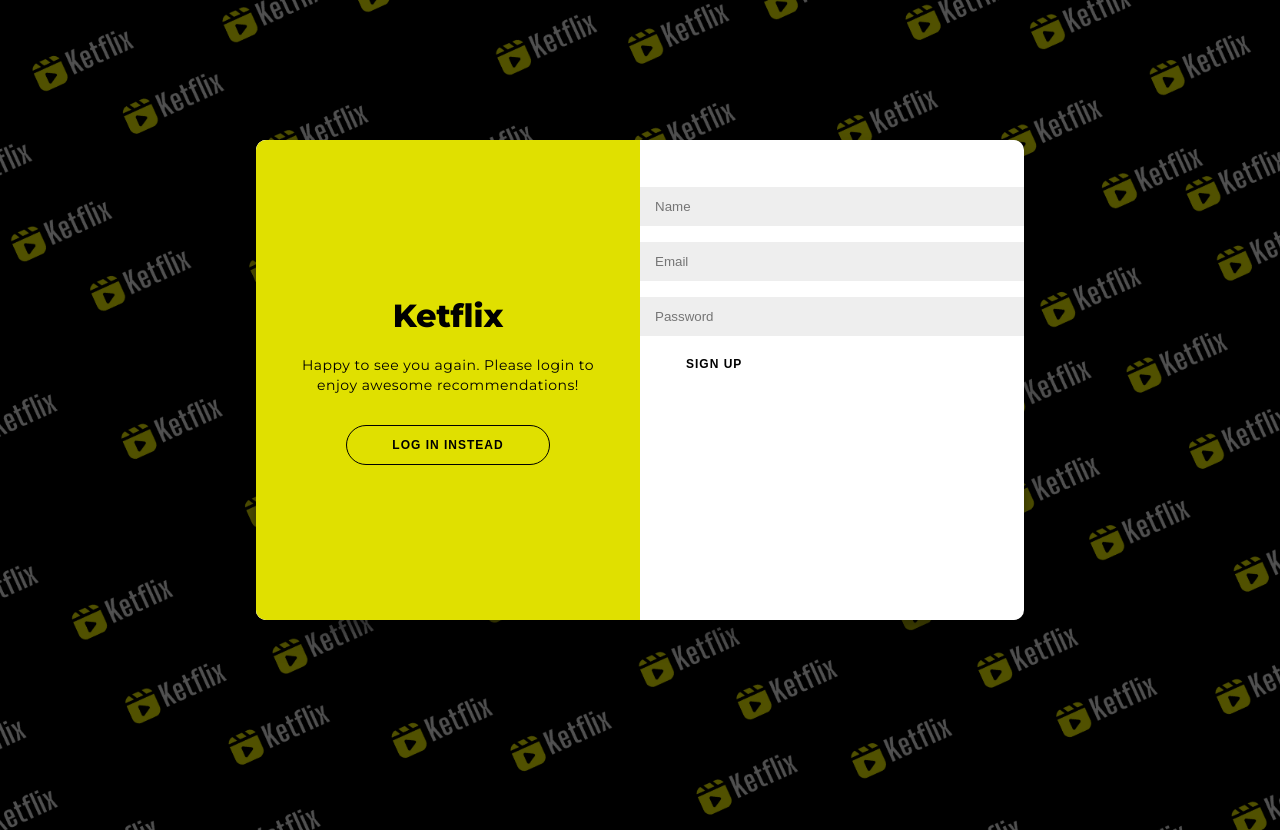
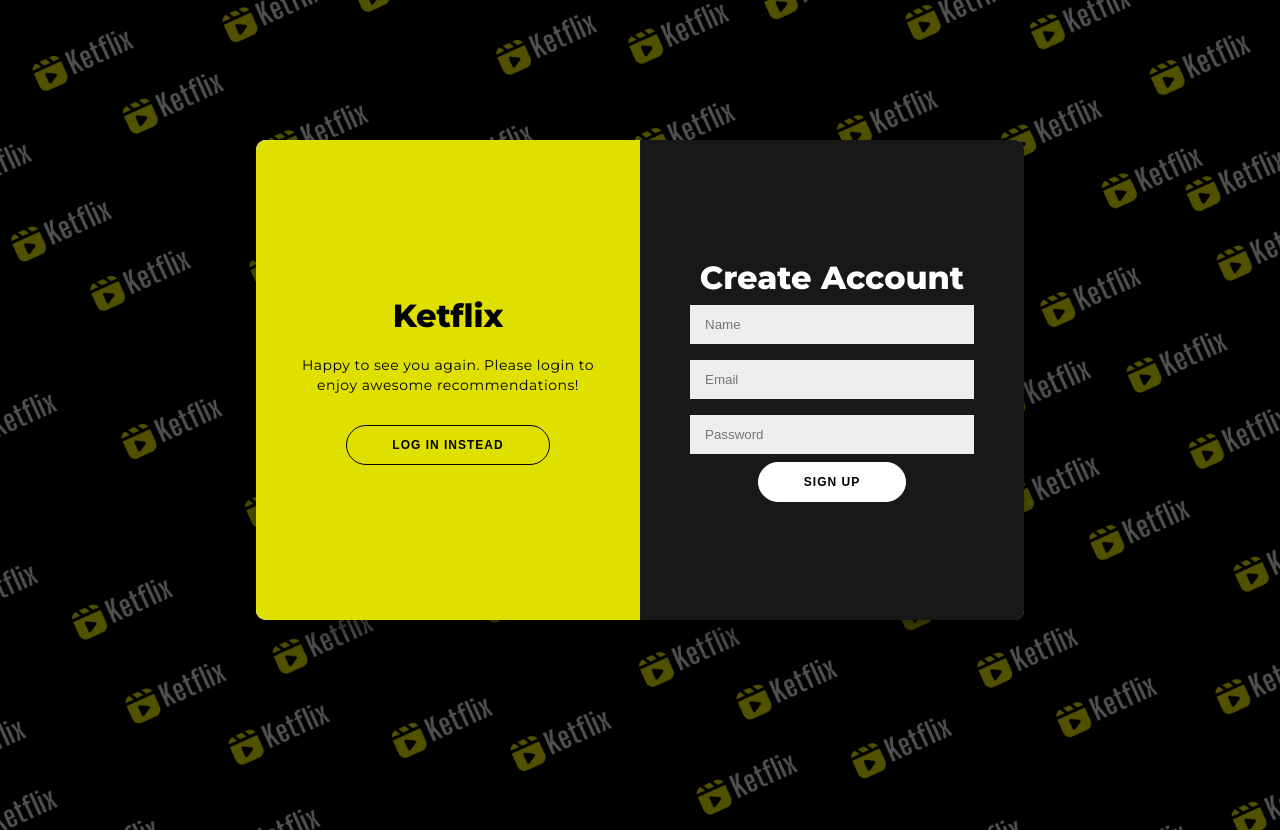
Before and after one commit to Kanchan-Bartwal/MVR, a website: page public/index.html in a window 1280 px wide. Both pictures are taken after a click on the button "CREATE NEW ACCOUNT". Drawn offline with Linux system fonts and the light colour scheme.

Commit message:
deployment errors solved

```diff
--- a/public/css/login.css
+++ b/public/css/login.css
@@ -74,7 +74,7 @@ button.ghost {
 	border-color: black;
 }
 
-form {
+#fome {
 	background-color: #181818;
 	display: flex;
 	align-items: center;
@@ -126,6 +126,7 @@ input {
 .container.right-panel-active .sign-in-container {
 	transform: translateX(100%);
 }
+
 
 .sign-up-container {
 	left: 0;
--- a/public/index.html
+++ b/public/index.html
@@ -11,23 +11,27 @@
         const uIDD = localStorage.getItem('userID');
 
 if(uIDD){
-    window.location.replace('https://ketflix-mvr.herokuapp.com/home.html');
+    window.location.replace('http://localhost:3000/home.html');
 }else{
     // console.log('UID not found');
 }
     </script>
-	<div class="form-container sign-up-container">
+	<div id="fome" class="form-container sign-up-container">
+		<div>
 			<h1>Create Account</h1>
 			<input id="uname" type="text" placeholder="Name" />
 			<input id="semail" type="email" placeholder="Email" />
 			<input id="spassword" type="password" placeholder="Password" />
 			<button onclick="onSignup()">Sign Up</button>
+		</div>
 	</div>
-	<div class="form-container sign-in-container">
+	<div id="fome" class="form-container sign-in-container">
+		<div>
 			<h1>Log In</h1>
 			<input id="lemail" type="email" placeholder="Email" />
 			<input id="lpassword" type="password" placeholder="Password" />
 			<button onclick="onLogin()">Log In</button>
+		</div>
 	</div>
 	<div class="overlay-container">
 		<div class="overlay">
```
